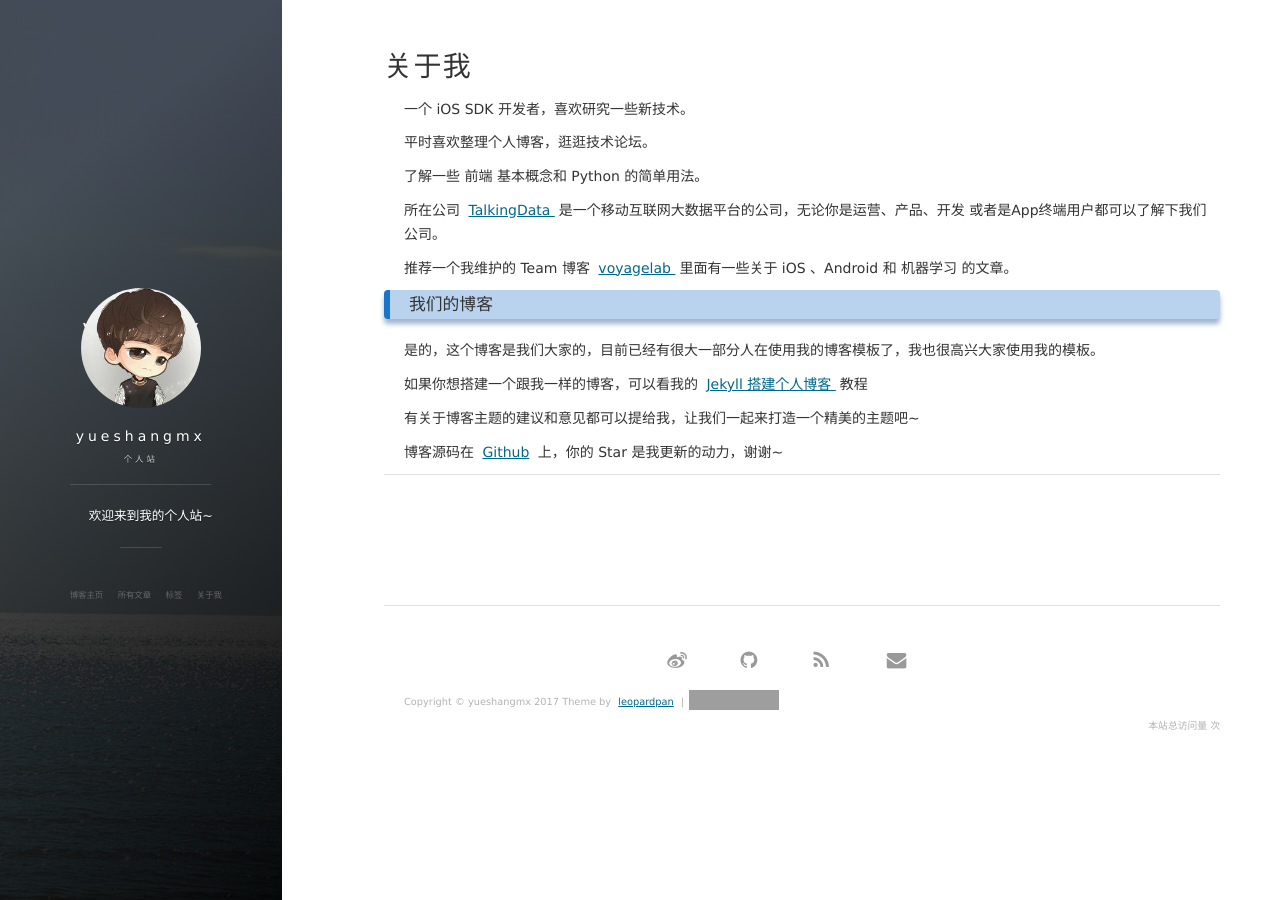
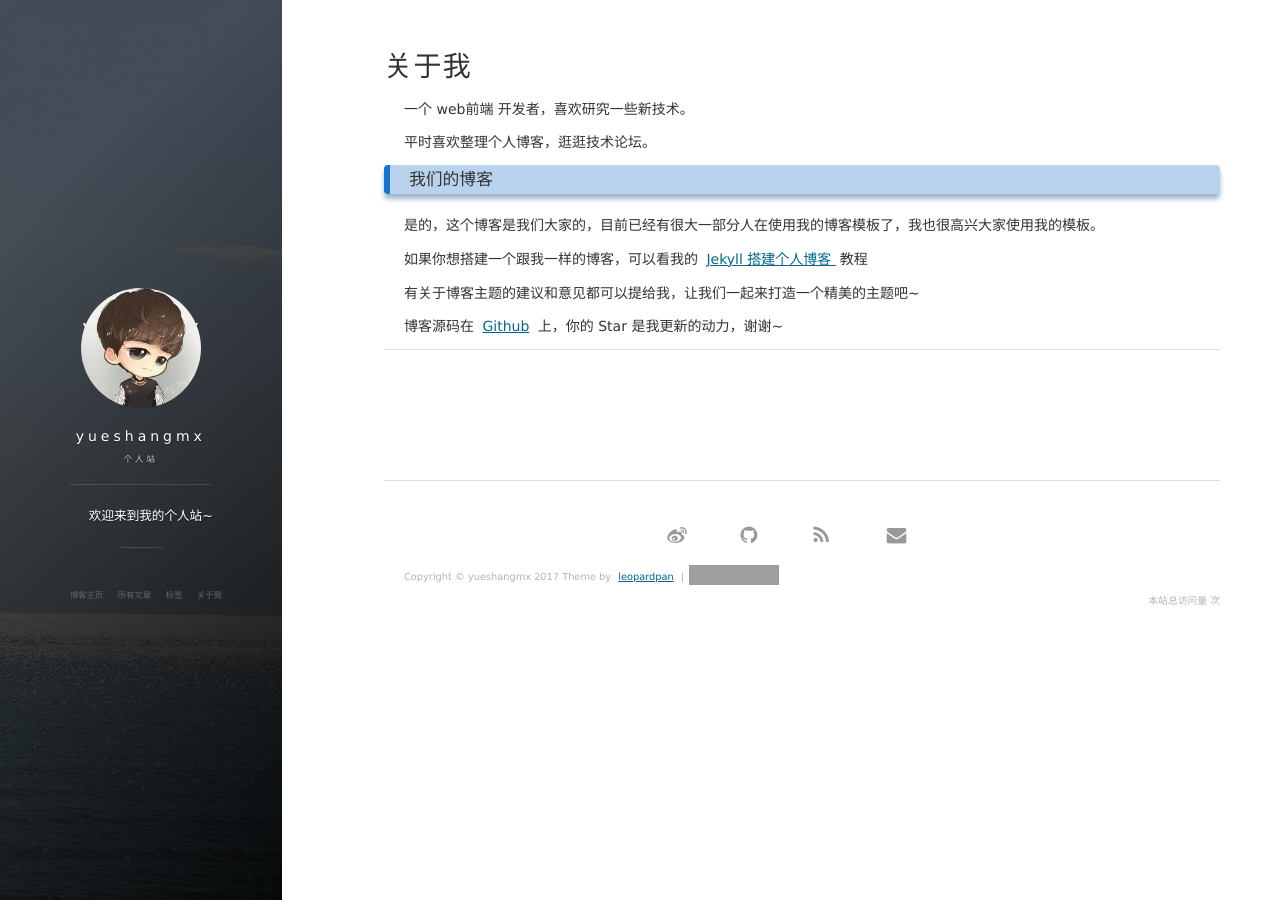
Before and after one commit to yueshangmx/yueshangmx.github.io, a Jekyll site: the page built from about.md, in a window 1280 px wide. Built offline with Jekyll 4.4.1, drawn with Linux system fonts in a browser that asks for light colours; nearby versions of some CDN libraries; comment, search, counter and statistics services are not loaded; grey boxes are pictures that could not be loaded.

Commit message:
sub 2017-10-15 17:30

```diff
--- a/about.md
+++ b/about.md
@@ -3,23 +3,9 @@
 title: 关于我
 ---
 
-一个 iOS SDK 开发者，喜欢研究一些新技术。
+一个 web前端 开发者，喜欢研究一些新技术。
 <p>
 平时喜欢整理个人博客，逛逛技术论坛。
-<p>
-了解一些 前端 基本概念和 Python 的简单用法。
-
-<p>
-
-所在公司
-<a target="_blank" href="https://www.talkingdata.com/"> TalkingData </a>
-是一个移动互联网大数据平台的公司，无论你是运营、产品、开发 或者是App终端用户都可以了解下我们公司。
-<p>
-
-推荐一个我维护的 Team 博客
-<a target="_blank" href="http://talkingdata.me/"> voyagelab </a>
-里面有一些关于 iOS 、Android 和 机器学习 的文章。
-
 <p>
 
 <h3> 我们的博客 </h3>
@@ -31,7 +17,7 @@
 <p>
 
 如果你想搭建一个跟我一样的博客，可以看我的
-<a href="/2016/10/jekyll_tutorials1/"> Jekyll 搭建个人博客 </a>
+<a href="/2017/10/jekyll_tutorials1/"> Jekyll 搭建个人博客 </a>
 教程
 
 <p>
@@ -40,7 +26,7 @@
 
 <p>
 
-博客源码在 <a target="_blank" href='https://github.com/leopardpan/leopardpan.github.io/'>Github</a> 上，你的 Star 是我更新的动力，谢谢~
+博客源码在 <a target="_blank" href='https://github.com/yueshangmx/yueshangmx.github.io/'>Github</a> 上，你的 Star 是我更新的动力，谢谢~
 
 <p>
 
```
Also changed, not shown: README.md, _posts/2017-10-15-jekyll_tutorials1.md (renamed from _posts/2017-10-15-jekyll_搭建个人博客.md).
